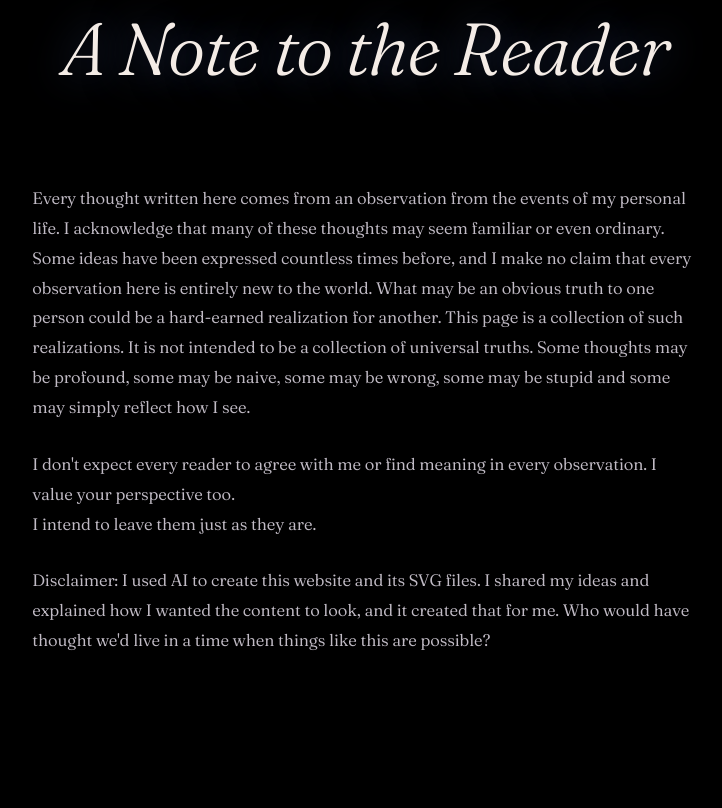
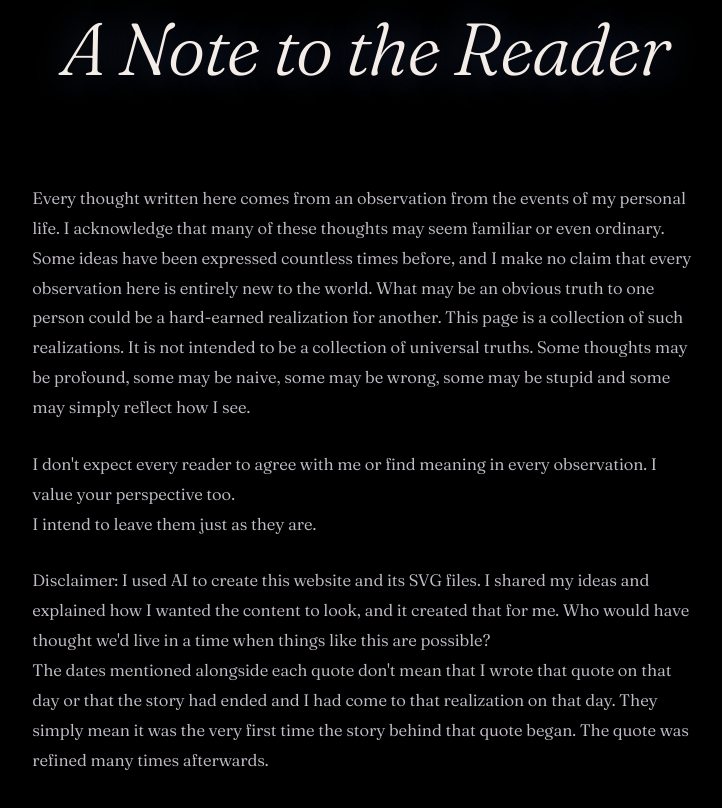
Before and after one commit to an-ember-spark-light/the-white-diary, a plain HTML site: page index.html in a window 1280 px wide. Shown: the part 5675-6483 px from the top of the page, without its empty margins (275-997 px from the left). Before the commit the page ends 6451 px from the top, so only its background shows below. Drawn offline with Linux system fonts and the light colour scheme.

Commit message:
disclaimer updated

```diff
--- a/index.html
+++ b/index.html
@@ -737,7 +737,8 @@ body {
 
         <p>I don't expect every reader to agree with me or find meaning in every observation. I value your perspective too.<br>
         I intend to leave them just as they are.</p>
-        <p>Disclaimer: I used AI to create this website and its SVG files. I shared my ideas and explained how I wanted the content to look, and it created that for me. Who would have thought we'd live in a time when things like this are possible?</p>
+        <p>Disclaimer: I used AI to create this website and its SVG files. I shared my ideas and explained how I wanted the content to look, and it created that for me. Who would have thought we'd live in a time when things like this are possible?<br>
+        The dates mentioned alongside each quote don't mean that I wrote that quote on that day or that the story had ended and I had come to that realization on that day. They simply mean it was the very first time the story behind that quote began. The quote was refined many times afterwards.</p>
     </div>
 </section>
 
```
